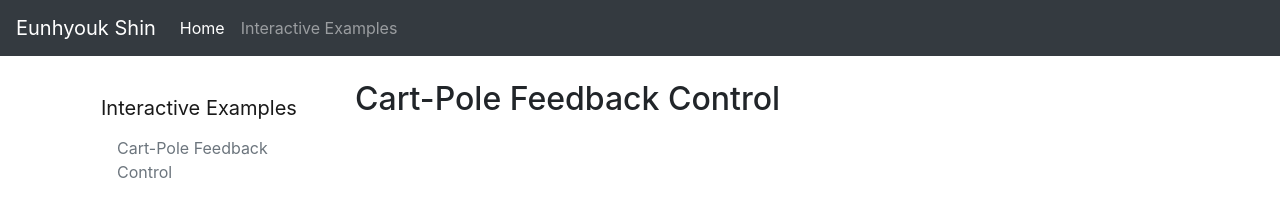
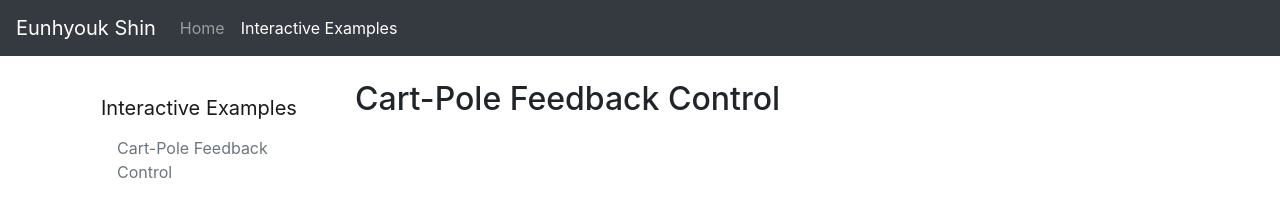
Before and after one commit to silvershine157/silvershine157.github.io, a Jekyll site: the page built from _posts/2018-07-10-ie-cart_pole.md, in a window 1280 px wide. Shown: the top 204 px of the page. Built offline with Jekyll 4.4.1, drawn with Linux system fonts in a browser that asks for light colours.

Commit message:
actice tab

```diff
--- a/_layouts/home.html
+++ b/_layouts/home.html
@@ -1,4 +1,5 @@
 ---
 layout: new_default
+tab: home
 ---
 {{ content }}
--- a/_layouts/ie.html
+++ b/_layouts/ie.html
@@ -1,5 +1,6 @@
 ---
 layout: new_default
+tab: ie
 ---
 <div class="row">
 	<div class="col-3">
--- a/_layouts/new_default.html
+++ b/_layouts/new_default.html
@@ -38,16 +38,22 @@
 
       <div class="collapse navbar-collapse" id="navbarsExampleDefault">
         <ul class="navbar-nav mr-auto">
-
+          {% if layout.tab == "home" %}
           <li class="nav-item active">
+          {% else %}
+          <li class="nav-item">
+          {% endif %}
             <a class="nav-link" href="/index.html">Home<span class="sr-only">(current)</span></a>
           </li>
-
+          {% if layout.tab == "ie" %}
+          <li class="nav-item active">
+          {% else %}
           <li class="nav-item">
+          {% endif %}
             <a class="nav-link" href="/interactive_examples.html">Interactive Examples</a>
           </li>
+        </ul>
 
-        </ul>
       </div>
     </nav>
 
```
